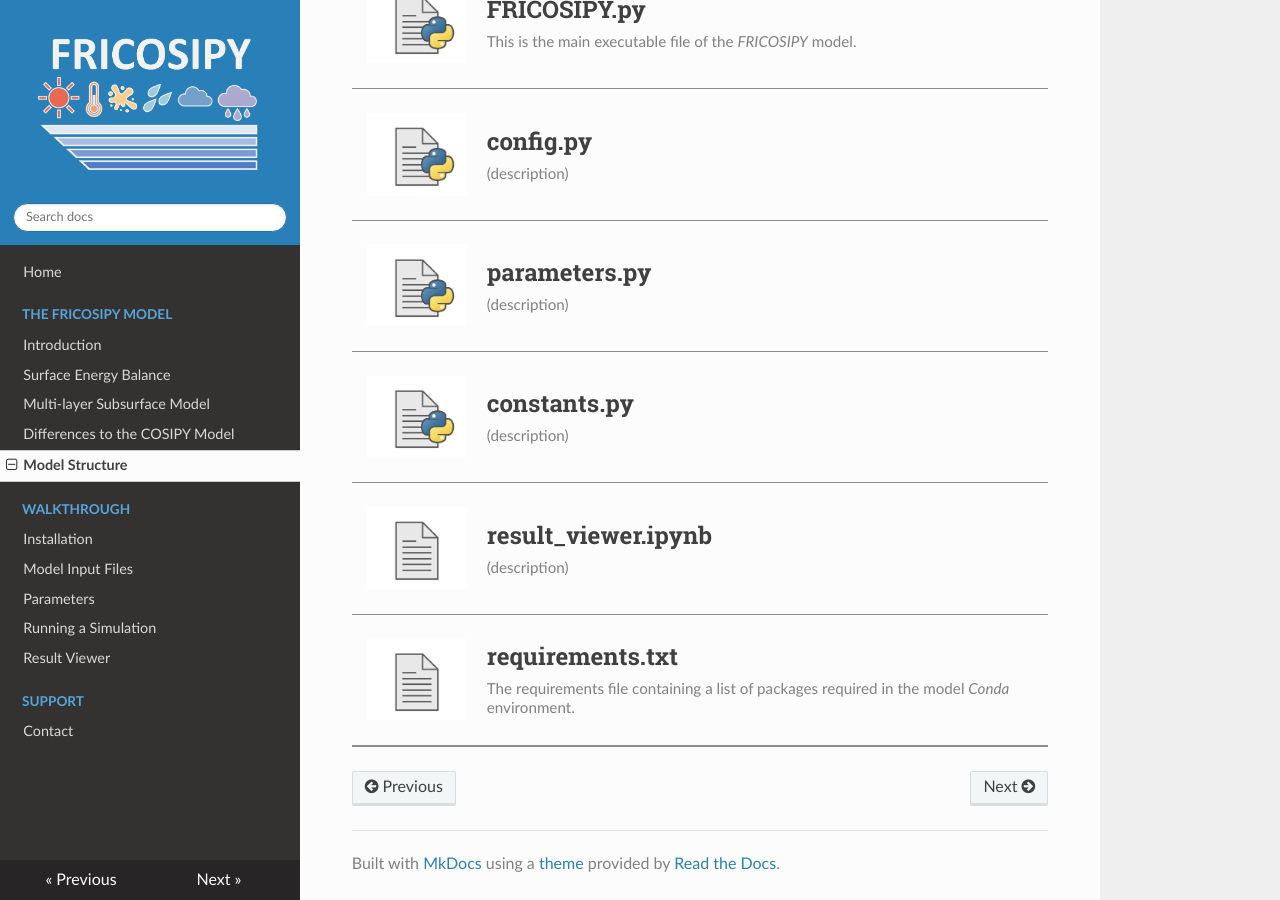
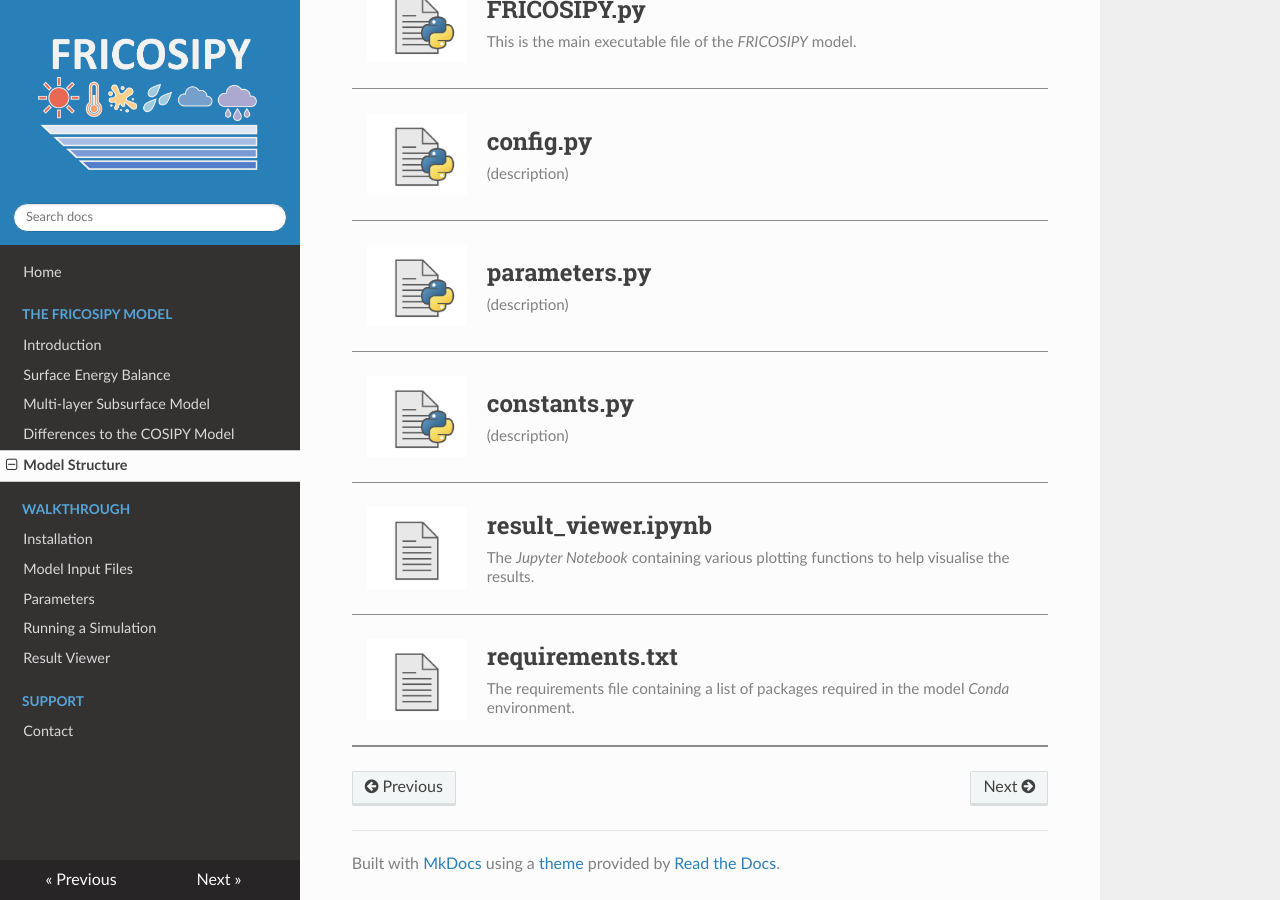
Before and after one commit to MarcusGastaldello/FRICOSIPY, an MkDocs documentation site: the page built from docs/model_structure.md, in a window 1280 px wide and 900 px high, scrolled down 513 px. Built offline with MkDocs 1.6.1, drawn with Linux system fonts in a browser that asks for light colours.

Commit message:
Update model_structure.md

```diff
--- a/docs/model_structure.md
+++ b/docs/model_structure.md
@@ -47,7 +47,7 @@ og_description: A schematic diagram showing the model structure of FRICOSIPY
 
 <hr style="height:1px; background-color:#8b8b8b; border:none;" />
 
-<div style="display: table; width: 100%; margin-bottom: 25px; padding-left: 15px;"><div style="display: table-cell; vertical-align: middle; width: 115px;"><img src="https://github.com/MarcusGastaldello/FRICOSIPY/raw/main/docs/icons/Jupyter.png" width="100" style="display: block;"></div><div style="display: table-cell; vertical-align: middle; padding-left: 5px;"><h2 style="margin: 0; padding: 0;">result_viewer.ipynb</h2><div style="margin-top: 8px;"><span style="color: gray; font-size: 0.95em;">(description)</span></div></div></div>
+<div style="display: table; width: 100%; margin-bottom: 25px; padding-left: 15px;"><div style="display: table-cell; vertical-align: middle; width: 115px;"><img src="https://github.com/MarcusGastaldello/FRICOSIPY/raw/main/docs/icons/Jupyter.png" width="100" style="display: block;"></div><div style="display: table-cell; vertical-align: middle; padding-left: 5px;"><h2 style="margin: 0; padding: 0;">result_viewer.ipynb</h2><div style="margin-top: 8px;"><span style="color: gray; font-size: 0.95em;">The <i>Jupyter Notebook</i> containing various plotting functions to help visualise the results.</span></div></div></div>
 
 <hr style="height:1px; background-color:#8b8b8b; border:none;" />
 
```
